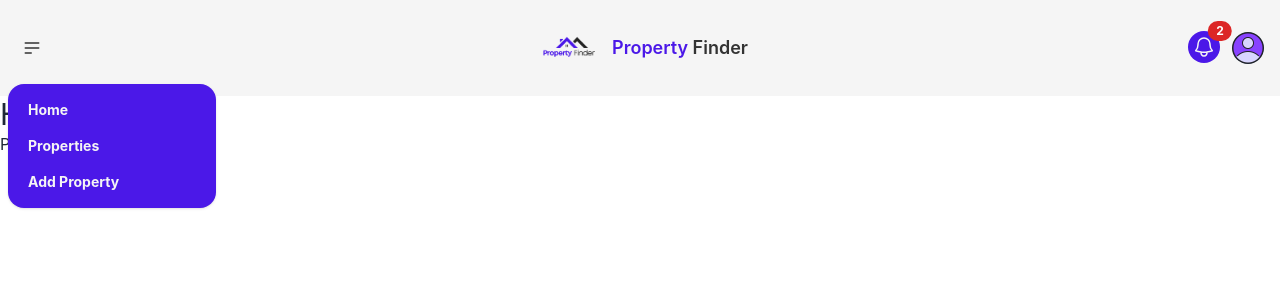
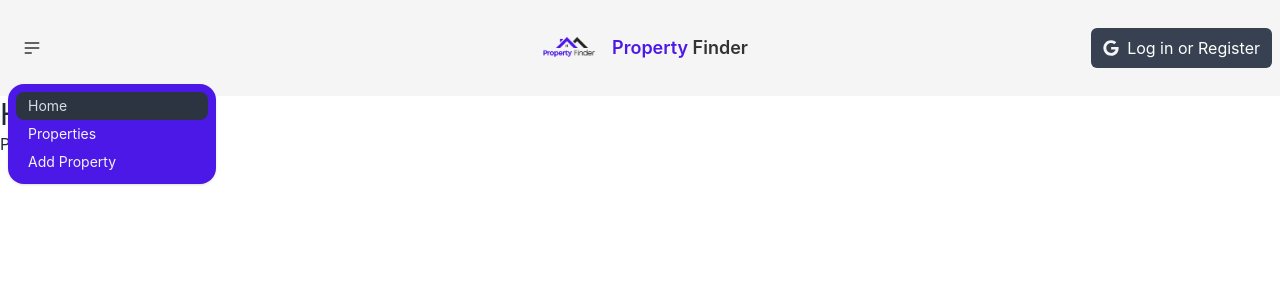
Before and after one commit to Vkscoma/next-project, a Next.js app in the folder Real-Estate-Project/: page / in a window 1280 px wide. Both pictures are taken after a click on the button 32 px from the left and 48 px from the top of the page. Shown: the top 300 px of the page. Built offline with nearby package versions, Linux system fonts and the light colour scheme.

Commit message:
nav elements

```diff
--- a/Real-Estate-Project/components/Navbar.tsx
+++ b/Real-Estate-Project/components/Navbar.tsx
@@ -10,7 +10,7 @@ import { FaGoogle } from "react-icons/fa";
 const Navbar = () => {
   const [isMenuOpen, setIsMenuOpen] = useState(false);
   const [isUserMenuOpen, setIsUserMenuOpen] = useState(false);
-  const [isLoggedIn, setIsLoggedIn] = useState(true); // Assume this state determines if the user is logged in or not
+  const [isLoggedIn, setIsLoggedIn] = useState(false); // Assume this state determines if the user is logged in or not
 
   const pathname = usePathname();
 
@@ -71,12 +71,22 @@ const Navbar = () => {
                 <li key={index}>
                   <Link
                     href={menu.link}
-                    className="menu-title text-light hover:bg-secondary rounded-lg"
+                    className={`${
+                      pathname === menu.link ? "active" : ""
+                    } "menu-title text-light hover:bg-secondary rounded-lg md:text-2xl"`}
                   >
                     {menu.name}
                   </Link>
                 </li>
               ))}
+              {!isLoggedIn && (
+                <li>
+                  <button className="btn btn-primary text-light w-full mt-2 sm:hidden">
+                    <FaGoogle className="text-light" />
+                    Log in or Register
+                  </button>
+                </li>
+              )}
             </ul>
           )}
         </div>
@@ -106,7 +116,7 @@ const Navbar = () => {
             <div className="flex items-center">
               <button className="flex items-center text-white bg-gray-700 hover:bg-primary hover:text-white rounded-md px-3 py-2 transition-all ease-in-out duration-200">
                 <FaGoogle className="text-light mr-2" />
-                <span>Sign In</span>
+                <span>Log in or Register</span>
               </button>
             </div>
           </div>
```
Also changed, not shown: Real-Estate-Project/components/Hero.jsx (added), 1 other file (tests, documents, lock files or other folders).
